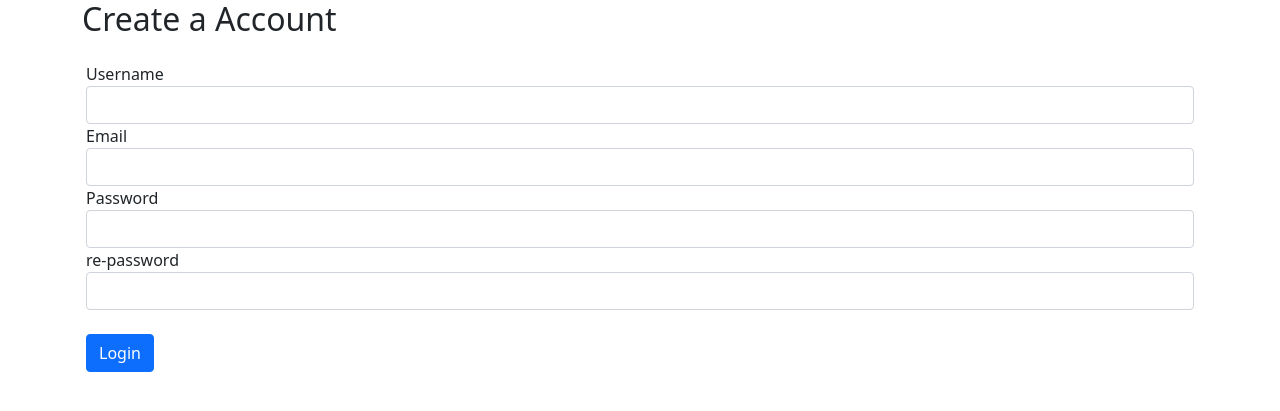
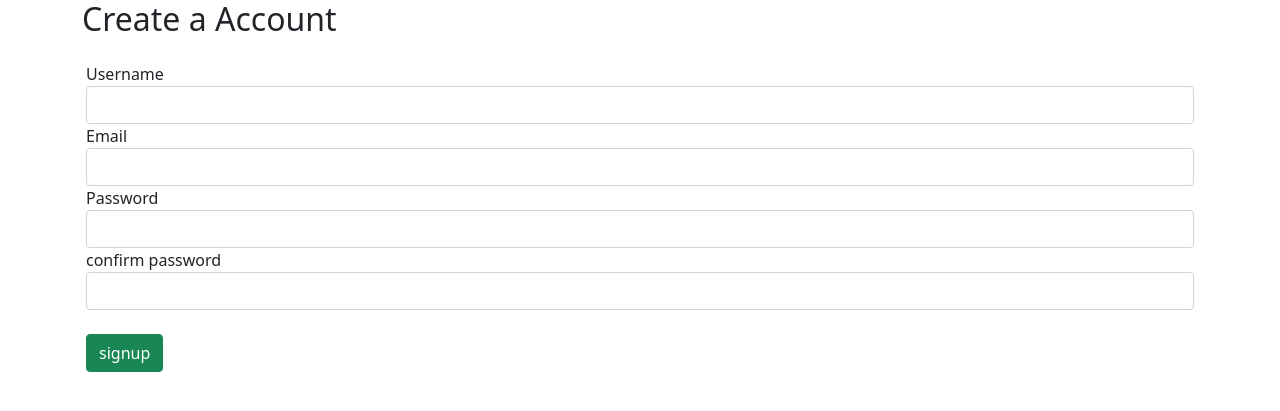
Before and after one commit to NityanandaBehera/Ecom, a Django app: page /signup in a window 1280 px wide. Shown: the top 411 px of the page. Run offline with Django 4.2, Linux system fonts and the light colour scheme.

Commit message:
login lout resolved

```diff
--- a/shop/models.py
+++ b/shop/models.py
@@ -3,6 +3,7 @@ from datetime import datetime
 from django.db.models.deletion import CASCADE
 from ckeditor.fields import RichTextField
 """ from django.contrib.auth.models import User """
+from django.contrib.auth.models import User
 
 # Create your models here.
 
@@ -18,7 +19,7 @@ class products(models.Model):
     image = models.CharField(max_length=500)
 class Comment(models.Model):
     product=models.ForeignKey(products,related_name="comment",on_delete=CASCADE)
-    """  commenter_name=models.ForeignKey(User) """
+    """  commenter_name=models.ForeignKey(User)  """
     commenter_name=models.CharField(max_length=100)
     comment_body=models.TextField()
     date_added=models.DateTimeField(auto_now_add=True)
--- a/shop/templates/home.html
+++ b/shop/templates/home.html
@@ -40,7 +40,7 @@
     <body>
 
         <ul>
-        <li><a class="active" href="{% url 'index' %}">Home</a></li>
+        <li><a class="active" href="{{index}}">Shop Now</a></li>
         <li><a href="#news">Contact</a></li>
         <li><a href="{% url 'login' %}">Login</a></li>
         <li><a href="{% url 'signup' %}">signup</a></li>
--- a/shop/templates/index.html
+++ b/shop/templates/index.html
@@ -45,7 +45,7 @@
                   <div class="collapse navbar-collapse" id="navbarSupportedContent">
                     <ul class="navbar-nav me-auto mb-2 mb-lg-0">
                       <li class="nav-item">
-                        <a class="btn btn-primary" aria-current="page" href="{% url 'index' %}">Home</a>
+                        <a class="btn btn-primary" aria-current="page" href="{% url 'home' %}">Home</a>
                       </li>
                       <li class="nav-item">
                         <a class="btn btn-danger" href="{% url 'login' %}">Logout</a>
--- a/shop/templates/login.html
+++ b/shop/templates/login.html
@@ -35,8 +35,7 @@
                     </div>
 
                     <br>
-                    <a class="btn btn-primary"href="{% url 'index' %}">Login</a>
-
+                    <input type="submit" value="Login" class="btn btn-primary">
                 </form>
 
                 </div>
--- a/shop/templates/signup.html
+++ b/shop/templates/signup.html
@@ -36,12 +36,12 @@
                     <input type="password" name="password" class="form-control" required>
                     </div>
                     <div class="form-group">
-                    <label for="password">re-password</label>
-                    <input type="password" name="password" class="form-control" required>
+                    <label for="password2">confirm password</label>
+                    <input type="password" name="password2" class="form-control" required>
                     </div>
 
                     <br>
-                    <a class="btn btn-primary"href="{% url 'login' %}">Login</a>
+                    <input type="submit" value="signup" class="btn btn-success">
 
 
                 </form>
--- a/shop/views.py
+++ b/shop/views.py
@@ -1,22 +1,18 @@
 from django.http import request
-from django.shortcuts import redirect, render
+from django.shortcuts import render,redirect,HttpResponse
 from datetime import datetime
 from .models import  products,Comment
 from django.core.paginator import Paginator
 from .forms import commentForm
 from django.contrib import auth
 from django.contrib.auth.models import User
-
-
-
-
-
+from django.contrib.auth.decorators import login_required
 def signup(request):
     if request.method == 'POST':
         username = request.POST['username']
         email = request.POST['email']
         password1 = request.POST['password']
-        password2 = request.POST['password']
+        password2 = request.POST['password2']
 
         if password1 == password2:
             if User.objects.filter(username=username).exists():
@@ -27,7 +23,7 @@ def signup(request):
                     print('Email is already taken! try another one')
                     return redirect('signup')
                 else:
-                    user = User.objects.create_user(username=username, email=email, password1=password2)
+                    user = User.objects.create_user(username=username, email=email, password=password1)
                     user.save()
                     return redirect('login')
         else:
@@ -39,13 +35,12 @@ def login(request):
     if request.method == 'POST':
         username = request.POST['username']
         password = request.POST['password']
-
         user = auth.authenticate(username=username, password=password)
 
         if user is not None:
             auth.login(request,user)
             print('Login Successfull!')
-            return redirect('home')
+            return redirect('index')
         else:
             print('invalid credentials')
             return redirect('login')
@@ -57,9 +52,12 @@ def logout(request):
     if request.method == 'POST':
         auth.logout(request)
         print('logged out from websites..')
-        return redirect('login')
+        return redirect('home')
+
+
 def home(request):
     return render(request,'home.html')
+@login_required(login_url='index')
 def index(request):
     product_objects=products.objects.all()
     item_name=request.GET.get('item_name')
@@ -71,7 +69,7 @@ def index(request):
 
 
     return render(request,'index.html',{'product_objects':product_objects})
-
+@login_required(login_url='index')
 def Details(request,id):
     product_objects=products.objects.get(id=id)
     print(product_objects)
```
Also changed, not shown: db.sqlite3.
